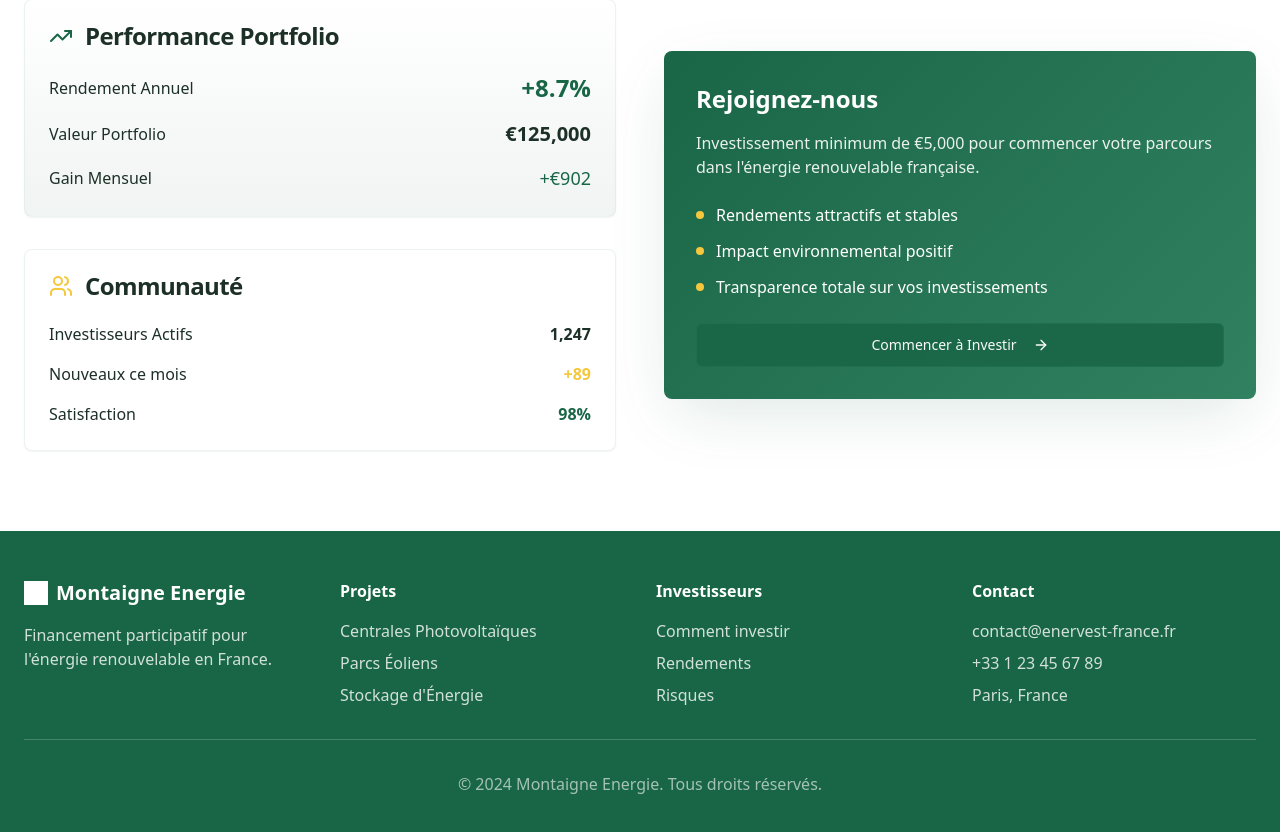
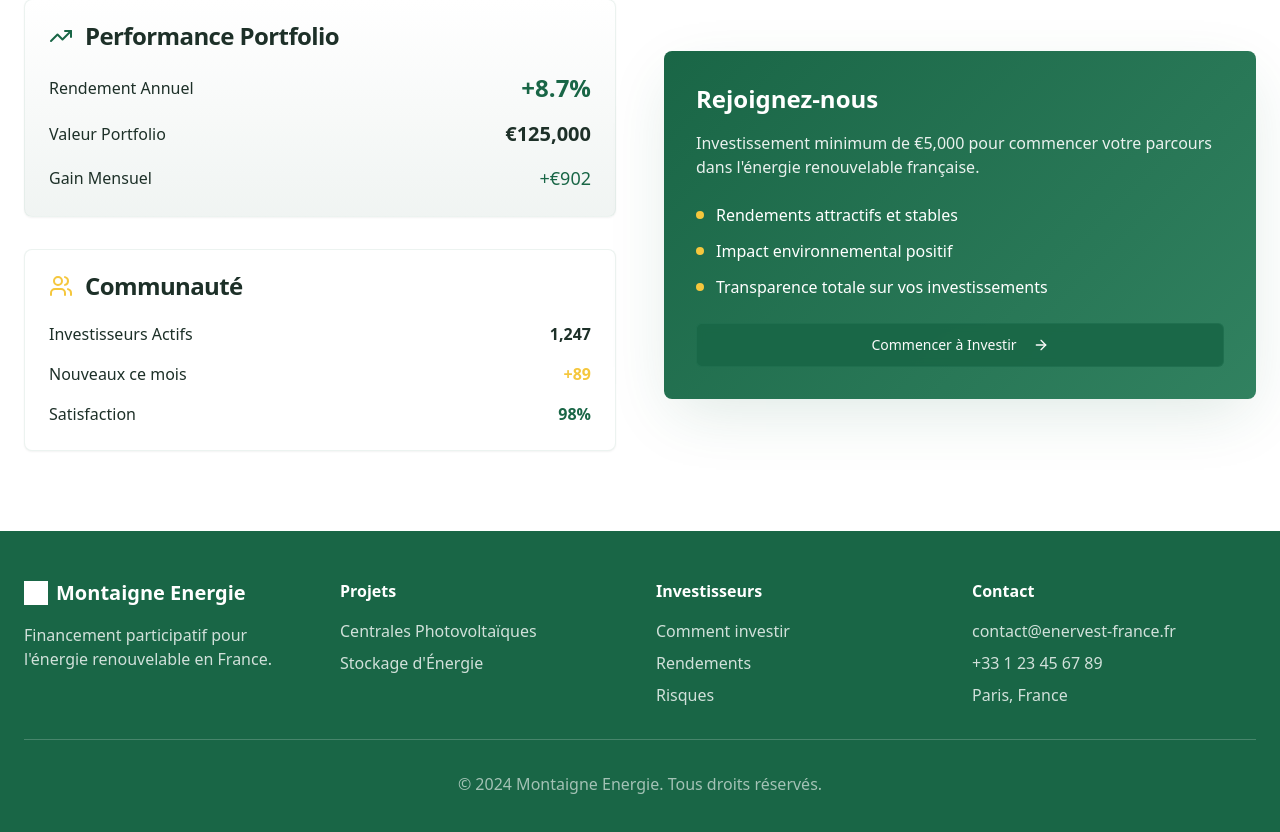
Before and after one commit to Montaigne-Energie/soleil-invest-france, a React (Vite) app: page / in a window 1280 px wide. Shown: the part 2154-2986 px from the top of the page. Built offline with nearby package versions, Linux system fonts and the light colour scheme.

Commit message:
Update Index.tsx

```diff
--- a/src/pages/Index.tsx
+++ b/src/pages/Index.tsx
@@ -329,7 +329,6 @@ const Index = () => {
               <h4 className="font-semibold mb-4">Projets</h4>
               <ul className="space-y-2 text-white/80">
                 <li>Centrales Photovoltaïques</li>
-                <li>Parcs Éoliens</li>
                 <li>Stockage d'Énergie</li>
               </ul>
             </div>
```
